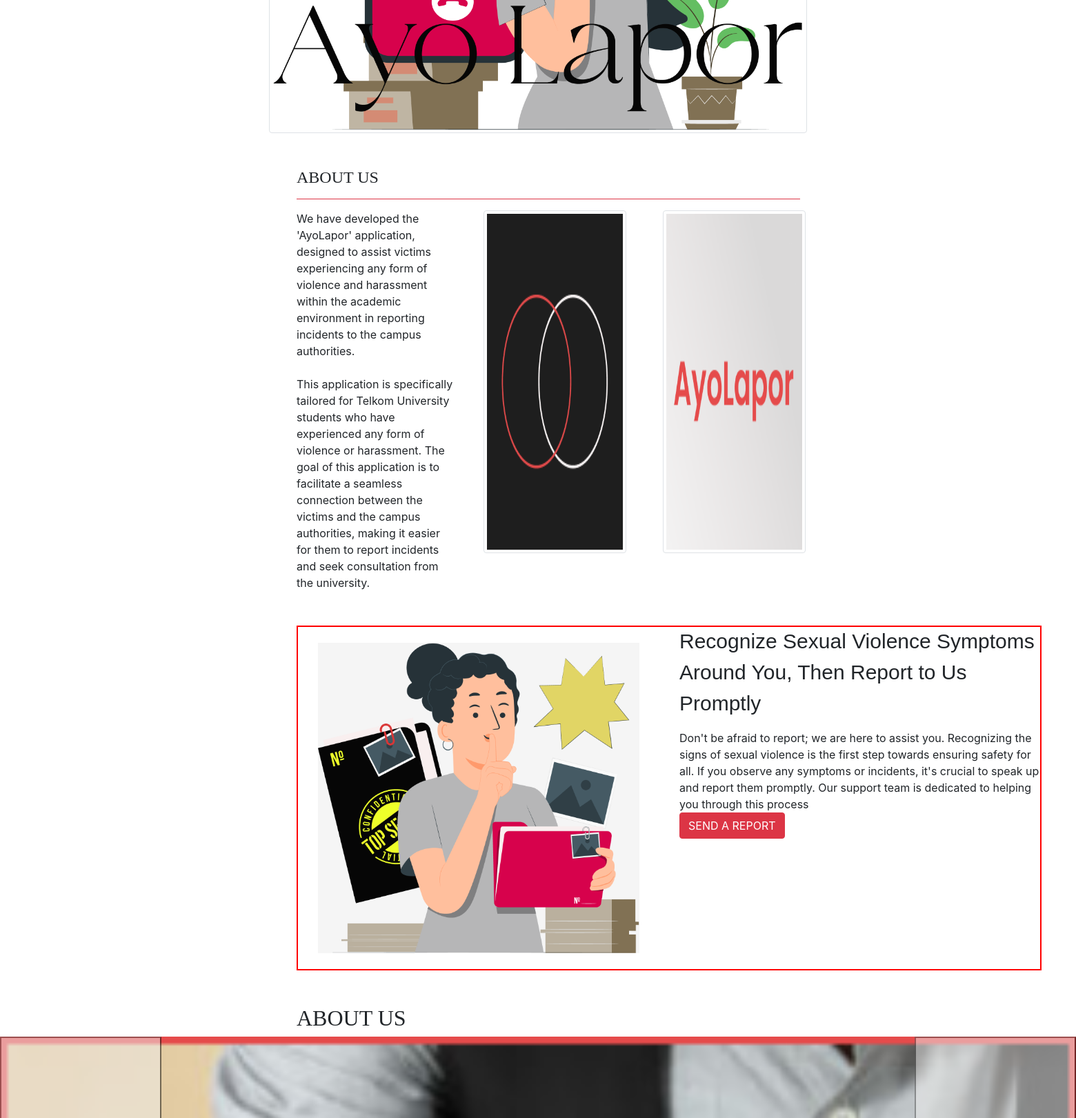
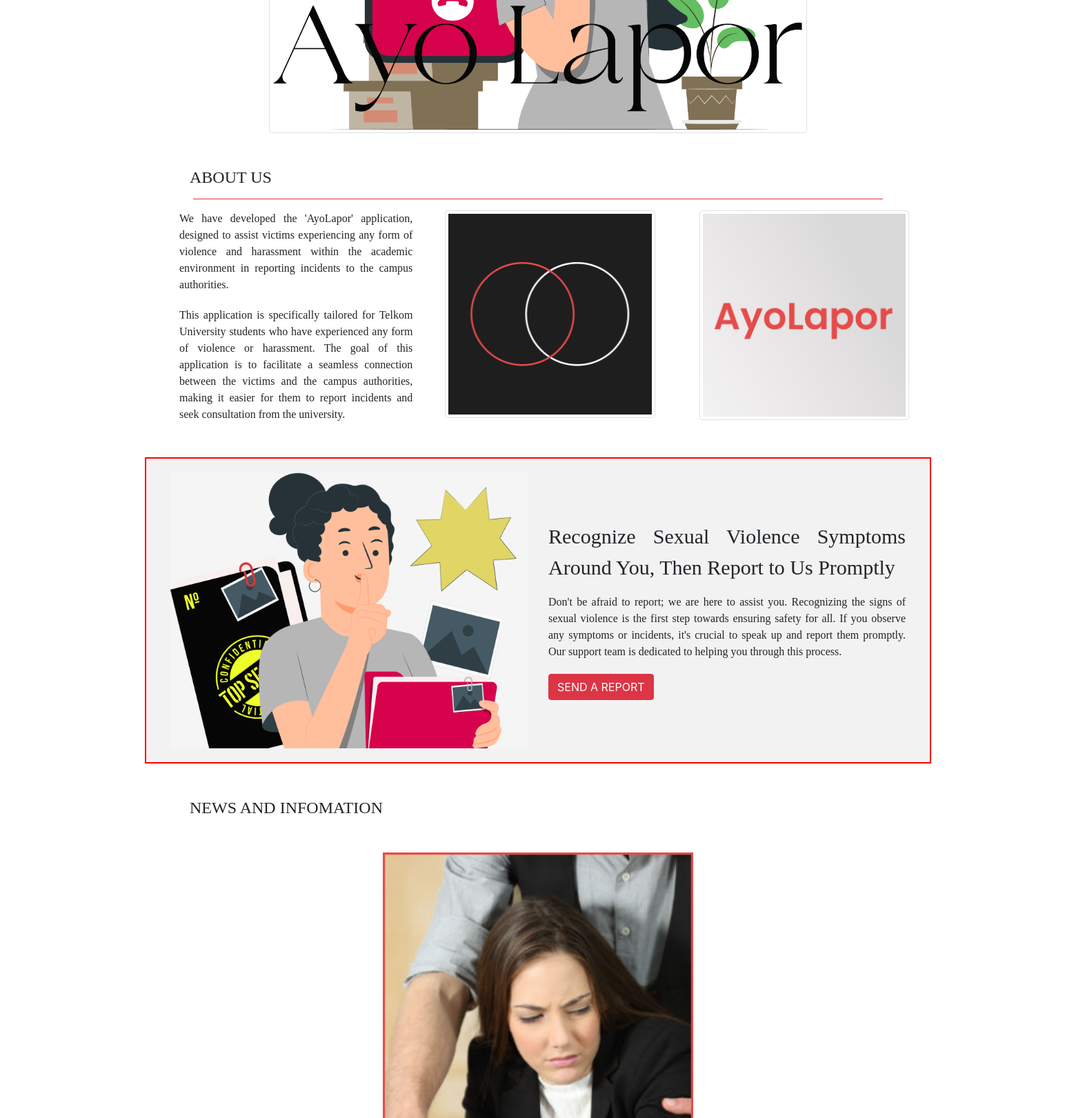
Before and after one commit to farhangold/ayo-lapor, a CodeIgniter app: a page that uses application/views/global/head.php in a window 1560 px wide. Shown: the part 422-2043 px from the top of the page at 69% size. Run offline with CodeIgniter, Linux system fonts and the light colour scheme; some libraries are stand-ins or nearby versions.

Commit message:
dasboard

```diff
--- a/application/views/global/head.php
+++ b/application/views/global/head.php
@@ -17,31 +17,62 @@
       .navbar {
           z-index: 1000;
       }
+
       .content {
           padding-top: 70px;
       }
       .square {
-            width: 1080px; /* Lebar garis persegi */
-            height: 500px; /* Tinggi garis persegi */
-            border: 2px solid red; /* Warna dan ketebalan garis tepi */
+        max-width: 100%; /* Ensure the square doesn't exceed the container width */
+        height: auto; /* Allow the height to adjust proportionally */
+        border: 2px solid red; /* Color and border thickness */
         display: flex;
-            justify-content: center; /* Tengah horizontal */
-            align-items: center; /* Tengah vertikal */
+        justify-content: center; /* Horizontal center */
+        align-items: center; /* Vertical center */
       }
       .squareimage {
-        width: 1080px;
-        height: 500px;
+        max-width: 100%; /* Ensure the image doesn't exceed the container width */
+        height: auto; /* Allow the height to adjust proportionally */
         display: flex;
-        justify-content: center;
-        align-items: center;
+        justify-content: center; /* Horizontal center */
+        align-items: center; /* Vertical center */
         background-image: url('<?= base_url("assets") ?>/images/pana.png');
-        background-size: auto 90%; /* Set the width to auto, and height to 100% */
+        background-size: cover; /* Cover the entire container */
         background-repeat: no-repeat; /* Prevent image from repeating */
         background-position: center;
       }
-
+      @media (max-width: 768px) {
+        .square, .squareimage {
+        max-width: 100%;
+        height: auto;
+        }
+      }
       .text {
         color: black; /* Warna teks */
+      }
+      .carousel-inner {
+        overflow: hidden;
+      }
+      .carousel-item .col-md-4 {
+        margin-right: 10px; /* Adjust this value to control spacing */
+      }
+      .carousel-inner .carousel-item {
+        text-align: center;
+      }
+      .square {
+        background-color: #f2f2f2;
+        padding: 20px;
+      }
+      .square p {
+        font-size: 18px;
+      }
+      @media (max-width: 768px) {
+        .carousel-inner .carousel-item .col-md-4 {
+          margin-right: 0;
+          margin-bottom: 10px; /* Adjust this value for spacing between items on smaller screens */
+        }
+        .carousel-inner .carousel-item .col-md-4:last-child {
+          margin-bottom: 0;
+        }
       }
     </style>
   </head>
--- a/application/views/modul-dasboard/Dasboard.php
+++ b/application/views/modul-dasboard/Dasboard.php
@@ -2,63 +2,80 @@
     <img src="<?= base_url('assets') ?>/images/ayolapor.png" class="rounded mx-auto d-block img-thumbnail"
     alt="Responsive image" style="width: 50%; height: 50%;">
 </div>
-<div style="padding: 0px;margin-left:430px;font-family:alegreya SC;margin-top:50px">
-    <h4>ABOUT US</h4>
-    <hr class="border-danger" style="margin-right:400px">
 
+<div class="container">
+  <div class="text-left" style="margin-top: 50px;font-family: alegreya SC;">
+    <h4 style="margin-left:50px">ABOUT US</h4>
+    <hr class="border-danger" style="max-width: 1000px;">
   </div>
-<div class="row" style="padding-left:430px;padding-right:380px;">
-    <div class="col-md-4">
+  <div class="row" style="margin-left:20px">
+    <div class="col-md-12 col-lg-4">
+        <div style="font-family: alegreya SC;text-align: justify;">
             We have developed the 'AyoLapor' application, designed to assist victims experiencing any form of violence and harassment within the academic environment in reporting incidents to the campus authorities.
-        <br>
-        <br>
+        </div>
+        <div style="font-family: alegreya SC;text-align: justify;margin-top:20px;">
             This application is specifically tailored for Telkom University students who have experienced any form of violence or harassment. The goal of this application is to facilitate a seamless connection between the victims and the campus authorities, making it easier for them to report incidents and seek consultation from the university.
         </div>
-    <div class="col-md-4">
-        <img src="<?= base_url('assets') ?>/images/1.png" class="rounded mx-auto d-block img-thumbnail"
-        alt="Responsive image" style="width: 90%; height: 90%;">
     </div>
-    <div class="col-md-4">
-        <img src="<?= base_url('assets') ?>/images/2.png" class="rounded mx-auto d-block img-thumbnail"
-        alt="Responsive image" style="width: 90%; height: 90%; ">
+    <div class="col-md-12 col-lg-4">
+      <img src="<?= base_url('assets') ?>/images/1.png" class="rounded mx-auto d-block img-thumbnail" alt="Responsive image" style="max-width: 90%; height: auto;">
     </div>
-</div>
-<div class="square col-md-12" style="padding: 0px;margin-left:430px;margin-top:50px">
-    <div class="row">
-        <div class="col-md-6 squareimage">
-        </div>
-        <div class="col-md-6">
-            <p style="font-size: 30px; font-family:alegreya SC, sans-serif;">
-                Recognize Sexual Violence Symptoms Around You, Then Report to Us Promptly
-            </p>
-            Don't be afraid to report; we are here to assist you. Recognizing the signs of sexual violence is the first step towards ensuring safety for all.
-            If you observe any symptoms or incidents, it's crucial to speak up and report them promptly. Our support team is dedicated to helping you through this process
-            <br>
-            <button class="btn btn-danger text-white">SEND A REPORT</button>
+    <div class="col-md-12 col-lg-4">
+      <img src="<?= base_url('assets') ?>/images/2.png" class="rounded mx-auto d-block img-thumbnail" alt="Responsive image" style="max-width: 90%; height: auto;">
     </div>
   </div>
 </div>
-<div style="padding: 0px;margin-left:430px;font-family:alegreya SC;margin-top:50px">
-    <h2>ABOUT US</h2>
+
+<div class="container">
+    <div class="row">
+
+        <div>
+            <div class="square" style="padding: 20px; margin-top: 50px;">
+                <div class="col-md-6">
+                    <div class="squareimage" style="background: url('<?= base_url("assets") ?>/images/pana.png'); center center; background-size: cover; height: 400px; "></div>
                 </div>
-<div id="carouselExample" class="carousel slide">
-  <div class="carousel-inner">
-    <div class="carousel-item active">
-      <img src="<?= base_url('assets') ?>/images/1.1.png" class="d-block w-100" alt="..." style="width: 90%; height: 90%;">
+                <div class="col-md-6">
+                    <p style="font-size: 30px; font-family: alegreya SC; sans-serif; text-align: justify;">
+                        Recognize Sexual Violence Symptoms Around You, Then Report to Us Promptly
+                    </p>
+                    <div style="font-family: alegreya SC; text-align: justify;">
+                        Don't be afraid to report; we are here to assist you. Recognizing the signs of sexual violence is the first step towards ensuring safety for all. If you observe any symptoms or incidents, it's crucial to speak up and report them promptly. Our support team is dedicated to helping you through this process.
                     </div>
-    <div class="carousel-item">
-      <img src="<?= base_url('assets') ?>/images/1.2.png" class="d-block w-100" alt="...">
-    </div>
-    <div class="carousel-item">
-      <img src="<?= base_url('assets') ?>/images/1.3.png" class="d-block w-100" alt="...">
+                    <button class="btn btn-danger text-white" style="margin-top: 20px;">SEND A REPORT</button>
                 </div>
             </div>
-  <button class="carousel-control-prev" type="button" data-bs-target="#carouselExample" data-bs-slide="prev">
+        </div>
+    </div>
+</div>
+
+<div class="container">
+    <div class="text-left;" style="margin-top: 50px;">
+        <h4 style="margin-left:50px; font-family: alegreya SC;" ;">NEWS AND INFOMATION</h4>
+      </div>
+    <div id="carouselExampleIndicators" class="carousel slide" data-ride="carousel">
+      <ol class="carousel-indicators">
+        <li data-target="#carouselExampleIndicators" data-slide-to="0" class="active"></li>
+        <li data-target="#carouselExampleIndicators" data-slide-to="1"></li>
+        <li data-target="#carouselExampleIndicators" data-slide-to="2"></li>
+      </ol>
+      <div class="carousel-inner" style="margin-top:50px">
+        <div class="carousel-item active text-center">
+          <img class="d-block mx-auto" width="450px" src="<?= base_url('assets') ?>/images/1.1.png" alt="First slide">
+        </div>
+        <div class="carousel-item text-center">
+          <img class="d-block mx-auto" width="450px" src="<?= base_url('assets') ?>/images/1.2.png" alt="Second slide">
+        </div>
+        <div class="carousel-item text-center">
+          <img class="d-block mx-auto" width="450px" src="<?= base_url('assets') ?>/images/1.3.png" alt="Third slide">
+        </div>
+      </div>
+      <a class="carousel-control-prev" href="#carouselExampleIndicators" role="button" data-slide="prev">
         <span class="carousel-control-prev-icon" aria-hidden="true"></span>
-    <span class="visually-hidden">Previous</span>
-  </button>
-  <button class="carousel-control-next" type="button" data-bs-target="#carouselExample" data-bs-slide="next">
+        <span class="sr-only">Previous</span>
+      </a>
+      <a class="carousel-control-next" href="#carouselExampleIndicators" role="button" data-slide="next">
         <span class="carousel-control-next-icon" aria-hidden="true"></span>
-    <span class="visually-hidden">Next</span>
-  </button>
+        <span class="sr-only">Next</span>
+      </a>
     </div>
+</div>
```
Lines whose indentation alone changed are shown as unchanged.
